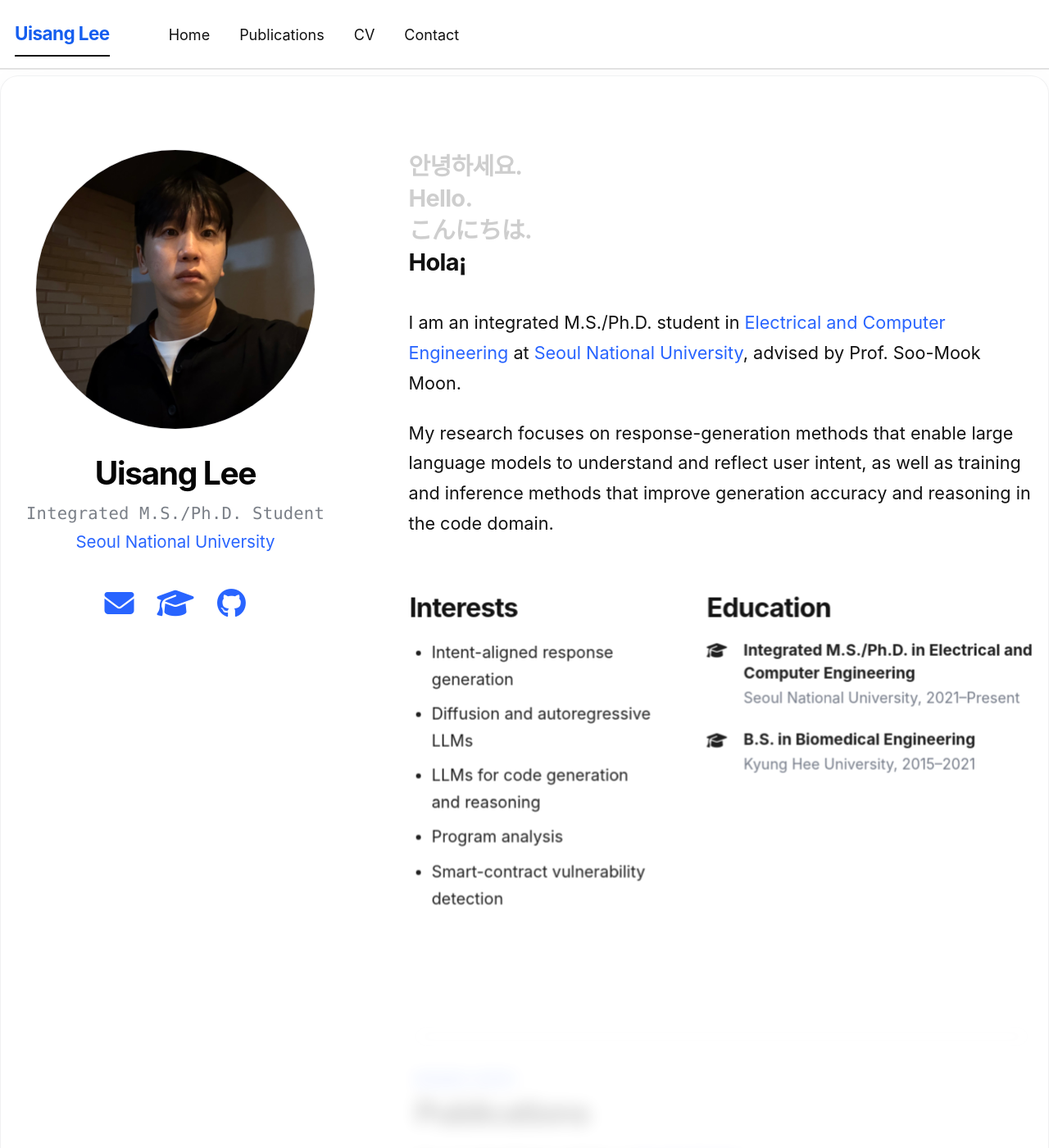
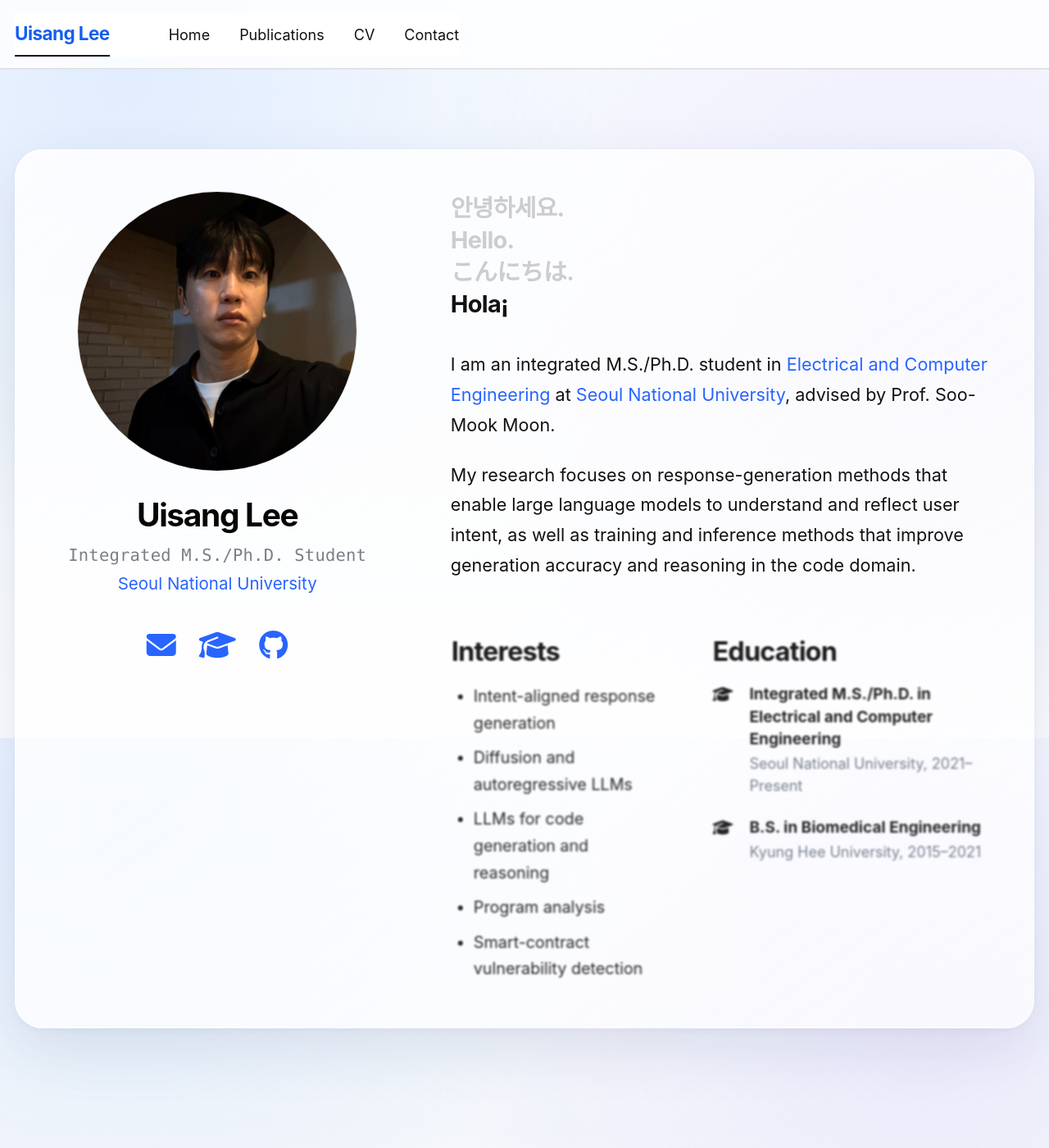
Before and after one commit to uisanglee/uisanglee.github.io, a Jekyll site: the page built from _pages/about.md, in a window 1280 px wide and 1400 px high. Shown: the whole window at 82% size. Built offline with Jekyll 4.4.1, drawn with Linux system fonts in a browser that asks for light colours; a style sheet for code colours, icons or effects is not loaded.

Commit message:
Add rounded glass section panels

```diff
--- a/_includes/head.html
+++ b/_includes/head.html
@@ -13,4 +13,4 @@
 </script>
 
 <!-- For all browsers -->
-<link rel="stylesheet" href="{{ base_path }}/assets/css/main.css?v=20261021-11">
+<link rel="stylesheet" href="{{ base_path }}/assets/css/main.css?v=20261021-12">
--- a/_pages/about.md
+++ b/_pages/about.md
@@ -7,8 +7,9 @@ redirect_from:
   - /about.html
 ---
 
-<div class="profile-shell" id="home">
-  <aside class="profile-identity" aria-label="Profile">
+<div class="profile-shell">
+  <section class="home-section glass-section" id="home" aria-label="Home">
+    <aside class="profile-identity" aria-label="Profile">
     <img class="profile-portrait" src="{{ '/images/uisang-lee-profile-2026.jpg' | relative_url }}" alt="Portrait of Uisang Lee">
     <h1>Uisang Lee</h1>
     <p class="profile-role">Integrated M.S./Ph.D. Student</p>
@@ -19,9 +20,9 @@ redirect_from:
       <a href="https://scholar.google.com/citations?user=uHxEGyIAAAAJ" aria-label="Google Scholar" target="_blank" rel="noopener"><i class="fa-solid fa-graduation-cap" aria-hidden="true"></i></a>
       <a href="https://github.com/uisanglee" aria-label="GitHub" target="_blank" rel="noopener"><i class="fa-brands fa-github" aria-hidden="true"></i></a>
     </nav>
-  </aside>
+    </aside>
 
-  <div class="profile-content">
+    <div class="profile-content">
     <section class="profile-intro" aria-labelledby="intro-heading">
       <h2 class="sr-only" id="intro-heading">Introduction</h2>
       <div class="multilingual-greeting" aria-label="안녕하세요. Hello. こんにちは. Hola¡">
@@ -57,9 +58,11 @@ redirect_from:
           <div><strong>B.S. in Biomedical Engineering</strong><span>Kyung Hee University, 2015–2021</span></div>
         </div>
       </section>
+      </div>
     </div>
+  </section>
 
-    <section class="one-page-section publications-section" id="publications" aria-labelledby="publications-heading">
+    <section class="one-page-section publications-section glass-section" id="publications" aria-labelledby="publications-heading">
       <p class="section-kicker">Research output</p>
       <h2 id="publications-heading">Publications</h2>
       <p>You can also find my articles on <a href="https://scholar.google.com/citations?user=uHxEGyIAAAAJ" target="_blank" rel="noopener">Google Scholar</a>.</p>
@@ -72,7 +75,7 @@ redirect_from:
       </article>
     </section>
 
-    <section class="one-page-section cv-section" id="cv" aria-labelledby="cv-heading">
+    <section class="one-page-section cv-section glass-section" id="cv" aria-labelledby="cv-heading">
       <p class="section-kicker">Curriculum Vitae</p>
       <h2 id="cv-heading">CV</h2>
 
@@ -117,9 +120,8 @@ redirect_from:
       </div>
     </section>
 
-    <section class="profile-contact" id="contact" aria-labelledby="contact-heading">
+    <section class="profile-contact glass-section" id="contact" aria-labelledby="contact-heading">
       <h2 id="contact-heading">Contact</h2>
       <p><a href="mailto:uisang.lee@snu.ac.kr">uisang.lee@snu.ac.kr</a><br><a href="mailto:dmltkdzlem@naver.com">dmltkdzlem@naver.com</a></p>
     </section>
-  </div>
 </div>
--- a/assets/css/main.scss
+++ b/assets/css/main.scss
@@ -83,11 +83,30 @@
 }
 
 .profile-shell {
+  display: block;
+}
+
+.home-section {
   display: grid;
   grid-template-columns: minmax(260px, 390px) minmax(0, 1fr);
   gap: clamp(3rem, 7vw, 7.5rem);
   align-items: start;
 }
+
+.glass-section {
+  position: relative;
+  border: 1px solid rgba(255, 255, 255, .78);
+  border-radius: 34px;
+  background: linear-gradient(145deg, rgba(255, 255, 255, .82), rgba(255, 255, 255, .62));
+  box-shadow:
+    0 26px 70px rgba(34, 63, 106, .11),
+    0 3px 12px rgba(34, 63, 106, .045),
+    inset 0 1px 0 rgba(255, 255, 255, .95);
+  -webkit-backdrop-filter: blur(24px) saturate(1.3);
+  backdrop-filter: blur(24px) saturate(1.3);
+}
+
+.home-section { padding: clamp(2rem, 4vw, 4rem); }
 
 .profile-identity {
   position: sticky;
@@ -256,16 +275,15 @@
 .text-link { display: inline-block; margin-top: .65rem; font-weight: 700; }
 
 .profile-contact {
-  margin-top: 3.5rem;
-  padding-top: 2.2rem;
-  border-top: 1px solid #e5e7eb;
+  margin-top: 3rem;
+  padding: clamp(2rem, 4vw, 3.5rem);
 }
 
 .profile-contact p { font-size: 1.05rem; line-height: 1.7; }
 
 @media (max-width: 900px) {
   .profile-home { padding: 3rem 1.4rem; }
-  .profile-shell { grid-template-columns: 1fr; gap: 3.5rem; }
+  .home-section { grid-template-columns: 1fr; gap: 3.5rem; }
   .profile-identity { position: static; }
   .profile-portrait { width: min(72vw, 300px); }
   .profile-details { grid-template-columns: 1fr; gap: 2.5rem; }
@@ -307,11 +325,12 @@
   .greedy-nav .visible-links a:before { height: 2px; }
 
   .profile-home { padding: 1rem .7rem 2.5rem; }
-  .profile-shell {
+  .home-section {
     grid-template-columns: minmax(0, .95fr) minmax(0, 1.05fr);
     column-gap: clamp(.75rem, 4vw, 1.15rem);
     row-gap: 1.8rem;
     align-items: start;
+    padding: 1.2rem .9rem 1.4rem;
   }
   .profile-identity { grid-column: 1; grid-row: 1; }
   .profile-content,
@@ -371,8 +390,15 @@
   outline-offset: 4px;
 }
 
-/* Clean, readable content plane. */
-body { position: relative; }
+/* Layered background and translucent section planes. */
+body {
+  position: relative;
+  background:
+    radial-gradient(circle at 12% 10%, rgba(137, 180, 255, .2), transparent 32rem),
+    radial-gradient(circle at 88% 38%, rgba(192, 168, 255, .16), transparent 34rem),
+    linear-gradient(180deg, #f8fbff 0%, #f4f7fb 52%, #fbfcfe 100%) !important;
+  background-attachment: fixed !important;
+}
 
 .masthead {
   z-index: 20;
@@ -388,10 +414,10 @@ body { position: relative; }
   z-index: 2;
   margin-top: 1.2rem;
   margin-bottom: 1.5rem;
-  border: 1px solid rgba(15, 23, 42, .06);
-  border-radius: 22px;
-  background: rgba(255, 255, 255, .94);
-  box-shadow: 0 14px 42px rgba(15, 23, 42, .045);
+  border: 0;
+  border-radius: 0;
+  background: transparent;
+  box-shadow: none;
 }
 
 .page__footer {
@@ -405,13 +431,10 @@ body { position: relative; }
 @media (max-width: 600px) {
   #main[role="main"] {
     margin-top: .65rem;
-    border-color: rgba(15, 23, 42, .05);
-    border-radius: 15px;
-    background: rgba(255, 255, 255, .96);
   }
 }
 
-.profile-shell,
+.home-section,
 .one-page-section,
 .profile-contact {
   scroll-margin-top: 7rem;
@@ -438,9 +461,8 @@ body { position: relative; }
 }
 
 .one-page-section {
-  margin-top: 4.5rem;
-  padding-top: 2.4rem;
-  border-top: 1px solid #e5e7eb;
+  margin-top: 3rem;
+  padding: clamp(2rem, 4vw, 3.5rem);
 }
 
 .one-page-section > h2 {
@@ -452,9 +474,10 @@ body { position: relative; }
 .publication-card {
   margin-top: 1.5rem;
   padding: 1.6rem 1.75rem;
-  border: 1px solid #e5e7eb;
-  border-radius: 14px;
-  background: #fafafa;
+  border: 1px solid rgba(255, 255, 255, .86);
+  border-radius: 22px;
+  background: rgba(255, 255, 255, .58);
+  box-shadow: inset 0 1px 0 rgba(255, 255, 255, .88), 0 10px 28px rgba(50, 74, 112, .06);
 }
 
 .publication-card h3 {
@@ -487,14 +510,16 @@ body { position: relative; }
 .mono-line { margin: 0; font-family: "SFMono-Regular", Consolas, "Liberation Mono", Menlo, monospace; line-height: 1.7; }
 
 @media (max-width: 600px) {
-  .profile-shell,
+  .home-section,
   .one-page-section,
   .profile-contact { scroll-margin-top: 6.5rem; }
-  .one-page-section { margin-top: 2.8rem; padding-top: 1.7rem; }
+  .glass-section { border-radius: 24px; }
+  .one-page-section { margin-top: 1.4rem; padding: 1.5rem 1.15rem; }
   .one-page-section > h2 { font-size: 1.7rem; }
   .publication-card { padding: 1.15rem; }
   .publication-card h3 { font-size: 1.05rem; }
   .cv-grid { grid-template-columns: 1fr; gap: 1.7rem; }
+  .profile-contact { margin-top: 1.4rem; padding: 1.5rem 1.15rem; }
 }
 
 /* Typography and permanent light palette */
@@ -519,9 +544,11 @@ html[data-theme="dark"] {
   --global-thead-color: #f3f3f3;
 }
 
-html,
+html {
+  background: #f4f7fb !important;
+}
+
 body {
-  background: #ffffff !important;
   color: #111111 !important;
   font-family: -apple-system, BlinkMacSystemFont, "Segoe UI", "Noto Sans KR", Helvetica, Arial, sans-serif;
 }
```
